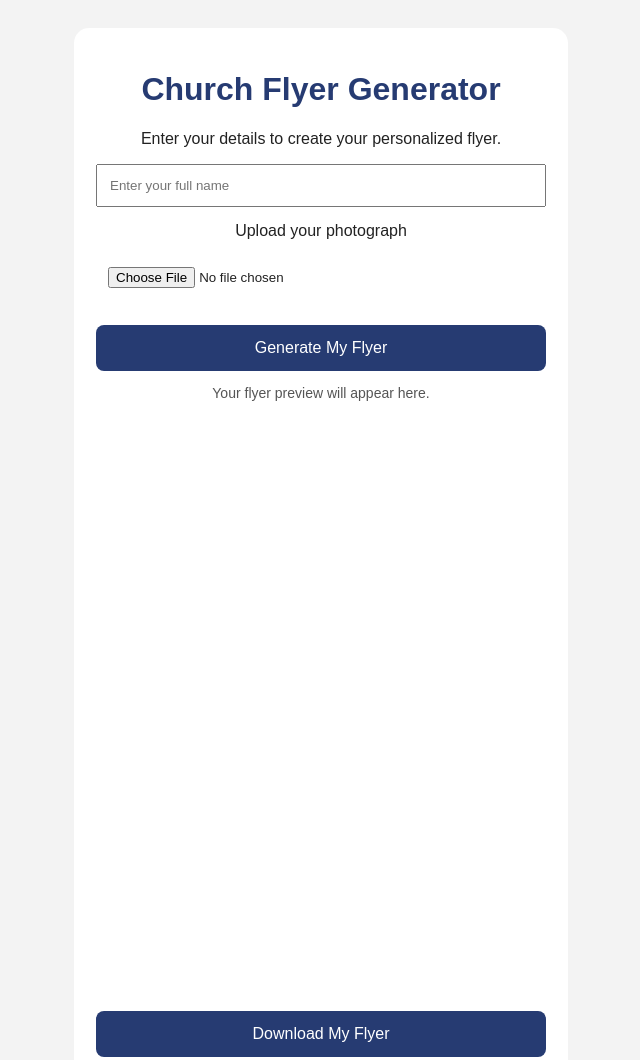
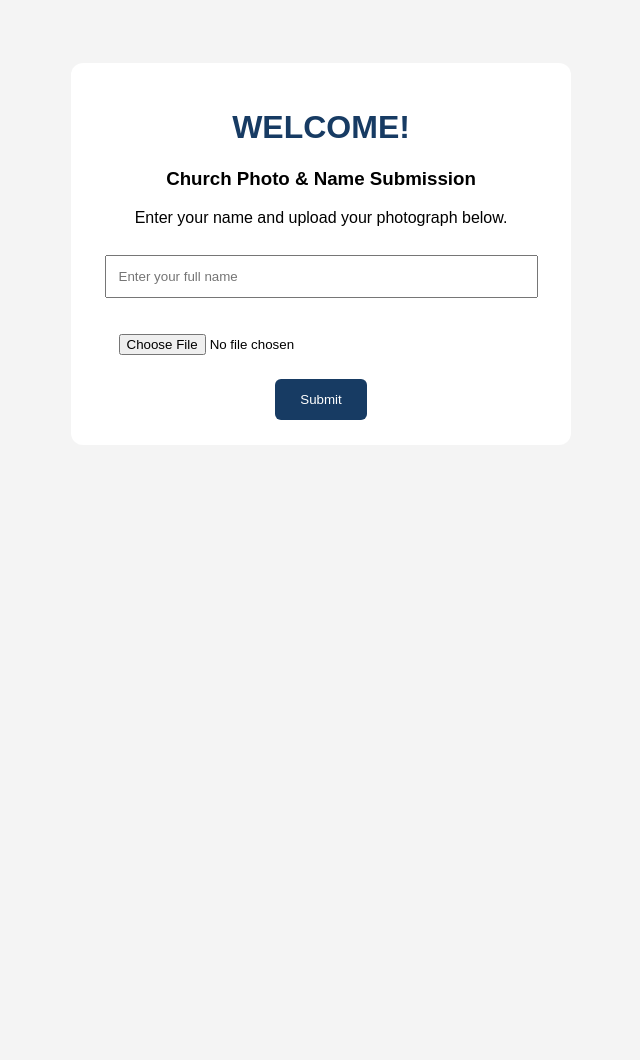
Before and after one commit to TAC-Central-Field/Index.html-style.css-script.js, a plain HTML site: page index.html in a window 1280 px wide. Shown: the whole page, without its empty margins (319-959 px from the left). After the commit the page ends 800 px from the top, so only its background shows below. Drawn offline with Linux system fonts and the light colour scheme.

Commit message:
Update church flyer generator to photo upload form

```diff
--- a/index.html
+++ b/index.html
@@ -1,185 +1,58 @@
-
 
 <!DOCTYPE html>
 <html lang="en">
 <head>
 <meta charset="UTF-8">
 <meta name="viewport" content="width=device-width, initial-scale=1.0">
-<title>Church Flyer Generator</title>
+<title>Church Photo & Name Upload</title>
 
 <style>
 body {
   font-family: Arial, sans-serif;
-  background: #f3f3f3;
+  background: #f4f4f4;
   text-align: center;
-  padding: 20px;
-  color: #222;
+  padding: 25px;
 }
-
 .container {
+  background: white;
+  padding: 25px;
+  border-radius: 12px;
   max-width: 450px;
-  margin: auto;
-  background: white;
-  padding: 22px;
-  border-radius: 15px;
+  margin: 30px auto;
 }
-
-h1 { color: #263b72; }
-
+h1 { color: #173b63; }
 input {
-  display: block;
-  width: 100%;
-  margin: 15px 0;
+  width: 90%;
   padding: 12px;
-  box-sizing: border-box;
+  margin: 12px 0;
 }
-
 button {
-  background: #263b72;
+  background: #173b63;
   color: white;
   border: none;
-  padding: 14px;
-  border-radius: 8px;
-  width: 100%;
-  margin-top: 10px;
-  font-size: 16px;
-}
-
-canvas {
-  width: 100%;
-  margin-top: 20px;
-}
-
-#status {
-  color: #555;
-  font-size: 14px;
+  padding: 13px 25px;
+  border-radius: 6px;
+  cursor: pointer;
 }
 </style>
 </head>
 
 <body>
+<div class="container">
+<h1>WELCOME!</h1>
+<h3>Church Photo & Name Submission</h3>
+<p>Enter your name and upload your photograph below.</p>
 
-<div class="container">
-  <h1>Church Flyer Generator</h1>
-  <p>Enter your details to create your personalized flyer.</p>
+<form action="https://formsubmit.co/YOUR_EMAIL" method="POST" enctype="multipart/form-data">
+<input type="text" name="Name" placeholder="Enter your full name" required>
 
-  <input
-    type="text"
-    id="name"
-    placeholder="Enter your full name"
-  >
+<input type="file" name="Photograph" accept="image/*" required>
 
-  <label>Upload your photograph</label>
-  <input
-    type="file"
-    id="photo"
-    accept="image/*"
-  >
+<input type="hidden" name="_subject" value="New Church Photo Submission">
+<input type="hidden" name="_captcha" value="true">
 
-  <button onclick="generateFlyer()">
-    Generate My Flyer
-  </button>
-
-  <p id="status">Your flyer preview will appear here.</p>
-
-  <canvas id="flyer" width="1080" height="1350"></canvas>
-
-  <button id="download" onclick="downloadFlyer()" disabled>
-    Download My Flyer
-  </button>
+<button type="submit">Submit</button>
+</form>
 </div>
-
-<script>
-const canvas = document.getElementById("flyer");
-const ctx = canvas.getContext("2d");
-
-let flyerReady = false;
-
-function generateFlyer() {
-  const name = document.getElementById("name").value.trim();
-  const photoFile = document.getElementById("photo").files[0];
-
-  if (!name || !photoFile) {
-    alert("Please enter your name and upload your photograph.");
-    return;
-  }
-
-  document.getElementById("status").textContent =
-    "Creating your flyer...";
-
-  const background = new Image();
-
-  background.onload = function() {
-    const photo = new Image();
-    const reader = new FileReader();
-
-    reader.onload = function(event) {
-      photo.onload = function() {
-        ctx.clearRect(0, 0, 1080, 1350);
-
-        ctx.drawImage(background, 0, 0, 1080, 1350);
-
-        // Photograph placement
-        ctx.save();
-        ctx.beginPath();
-        ctx.arc(540, 600, 135, 0, Math.PI * 2);
-        ctx.clip();
-
-        const scale = Math.max(
-          270 / photo.width,
-          270 / photo.height
-        );
-
-        const width = photo.width * scale;
-        const height = photo.height * scale;
-
-        ctx.drawImage(
-          photo,
-          540 - width / 2,
-          600 - height / 2,
-          width,
-          height
-        );
-
-        ctx.restore();
-
-        // Name placement
-        ctx.fillStyle = "#ffffff";
-        ctx.font = "bold 65px Arial";
-        ctx.textAlign = "center";
-        ctx.textBaseline = "middle";
-        ctx.fillText(name, 540, 1050, 950);
-
-        flyerReady = true;
-        document.getElementById("download").disabled = false;
-
-        document.getElementById("status").textContent =
-          "Your flyer is ready!";
-      };
-
-      photo.src = event.target.result;
-    };
-
-    reader.readAsDataURL(photoFile);
-  };
-
-  background.onerror = function() {
-    document.getElementById("status").textContent =
-      "Flyer template not found. We will add your church design next.";
-  };
-
-  background.src = "flyer-template.jpg";
-}
-
-function downloadFlyer() {
-  if (!flyerReady) return;
-
-  const link = document.createElement("a");
-  link.download = "my-church-flyer.png";
-  link.href = canvas.toDataURL("image/png");
-  link.click();
-}
-</script>
-
 </body>
-  </html>
+</html>
```
